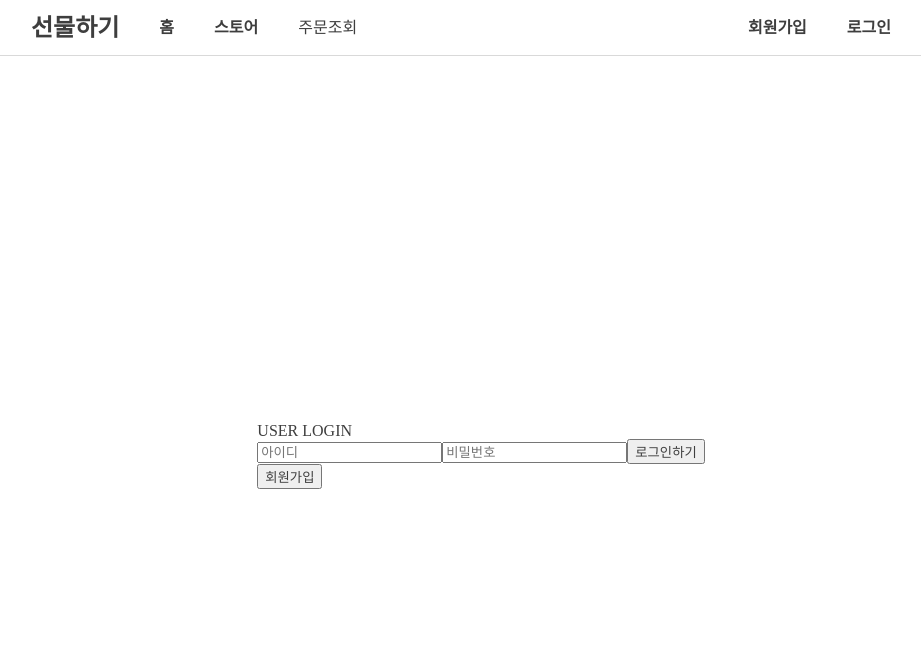
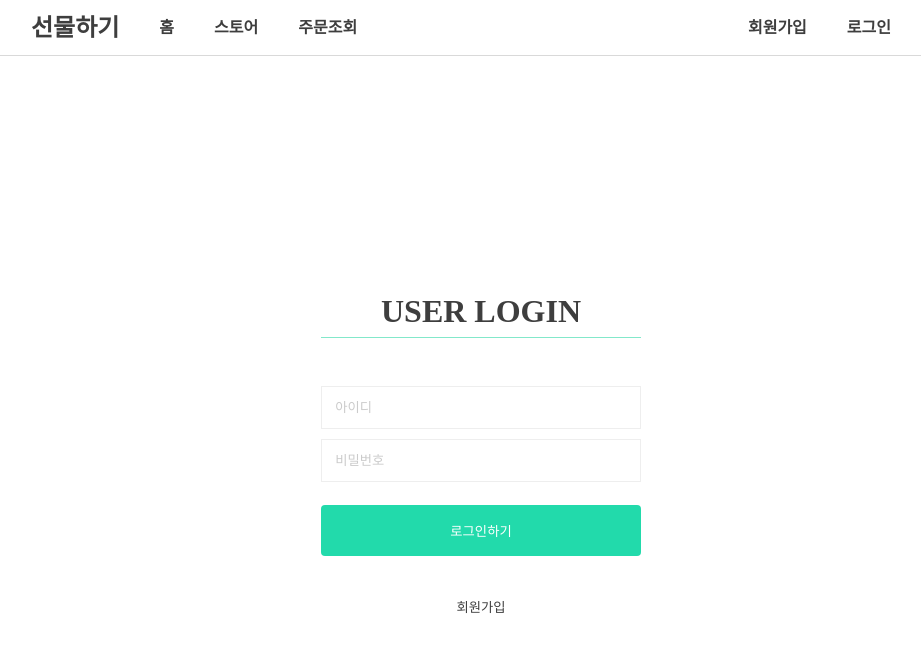
Before and after one commit to mjjeon2645/makao-gift-frontend, a React (Vite) app: page /login in a window 1280 px wide. Shown: the top 652 px of the page, without its empty margins (159-1080 px from the left). Built offline with nearby package versions, Linux system fonts and the light colour scheme.

Commit message:
로그인 폼 css 적용

```diff
--- a/src/components/Header.jsx
+++ b/src/components/Header.jsx
@@ -91,7 +91,9 @@ export default function Header() {
                 <Link to="/orders">주문조회</Link>
               </li>
             ) : (
-              <Link to="/login">주문조회</Link>
+              <li>
+                <Link to="/login">주문조회</Link>
+              </li>
             )}
           </List>
         </MainMenu>
--- a/src/components/LoginForm.jsx
+++ b/src/components/LoginForm.jsx
@@ -1,8 +1,66 @@
 /* eslint-disable no-nested-ternary */
 import { useForm } from 'react-hook-form';
 import { useLocation, useNavigate } from 'react-router-dom';
+import styled from 'styled-components';
 import { useLocalStorage } from 'usehooks-ts';
 import useUserStore from '../hooks/useUserStore';
+
+// TODO. 에러 시 붉은색으로 input 테두리 만들어야 함
+
+const Wrapper = styled.div`
+ width: 25%;
+ text-align: center;
+`;
+
+const Title = styled.h2`
+  font-size: 2em;
+  font-weight: bold;
+  border-bottom: 1px solid #83e8ca;
+  margin-bottom: 1.5em;
+  padding-bottom: .3em;
+`;
+
+const Form = styled.form`
+  input {
+    display: block;
+    width: 100%;
+    padding-block: 1em;
+    padding-inline: 1em;
+    margin-bottom: .7em;
+    border: 1px solid #EEEEEE;
+  }
+
+  input::placeholder {
+     color: #CBCBCB;
+   }
+
+  input:focus {
+    outline: 1px solid #42deb6;
+    }
+`;
+
+const Error = styled.p`
+  font-size: 0.9em;
+  text-align: left;
+  color: #ff0000;
+  margin-top: 1.5em;
+`;
+
+const Login = styled.button`
+  color: ${(props) => props.theme.primaryButton.text};
+  background: ${(props) => props.theme.primaryButton.background};
+  border: none;
+  border-radius: 4px;
+  width: 100%;
+  padding: 1.2em 2.8em;
+  margin-top: 1em;
+`;
+
+const Signup = styled.button`
+  margin-top: 3em;
+  background: none;
+  border: none;
+`;
 
 export default function LoginForm() {
   const [, setAccessToken] = useLocalStorage('accessToken', '');
@@ -36,9 +94,9 @@ export default function LoginForm() {
   };
 
   return (
-    <div>
-      <h2>USER LOGIN</h2>
-      <form onSubmit={handleSubmit(onSubmit)}>
+    <Wrapper>
+      <Title>USER LOGIN</Title>
+      <Form onSubmit={handleSubmit(onSubmit)}>
         <input
           id="input-user-id"
           name="user-id"
@@ -61,18 +119,18 @@ export default function LoginForm() {
           )}
         />
         {errors.userId ? (
-          <p>{errors.userId.message}</p>
+          <Error>{errors.userId.message}</Error>
         )
           : errors.password ? (
-            <p>{errors.password.message}</p>
+            <Error>{errors.password.message}</Error>
           )
             : userStore.loginState ? (
-              <p>{userStore.errorMessage}</p>
+              <Error>{userStore.errorMessage}</Error>
             )
-              : null}
-        <button type="submit">로그인하기</button>
-      </form>
-      <button type="button" onClick={handleSignupClick}>회원가입</button>
-    </div>
+              : ''}
+        <Login type="submit">로그인하기</Login>
+      </Form>
+      <Signup type="button" onClick={handleSignupClick}>회원가입</Signup>
+    </Wrapper>
   );
 }
--- a/src/styles/GlobalStyle.js
+++ b/src/styles/GlobalStyle.js
@@ -19,6 +19,10 @@ a {
 ul {
     list-style: none;
 }
+
+button {
+    cursor: pointer;
+}
 `;
 
 export default GlobalStyle;
```
